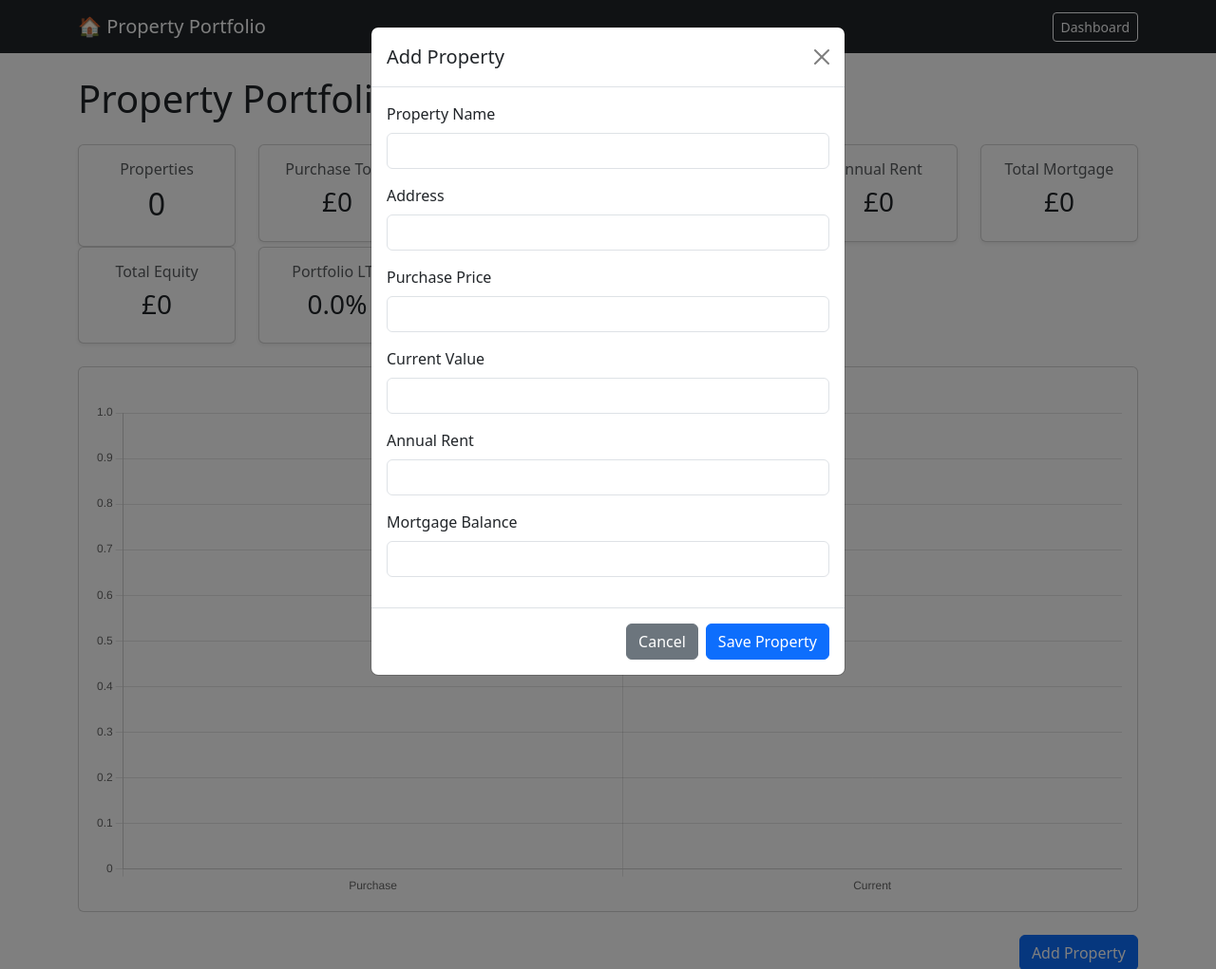
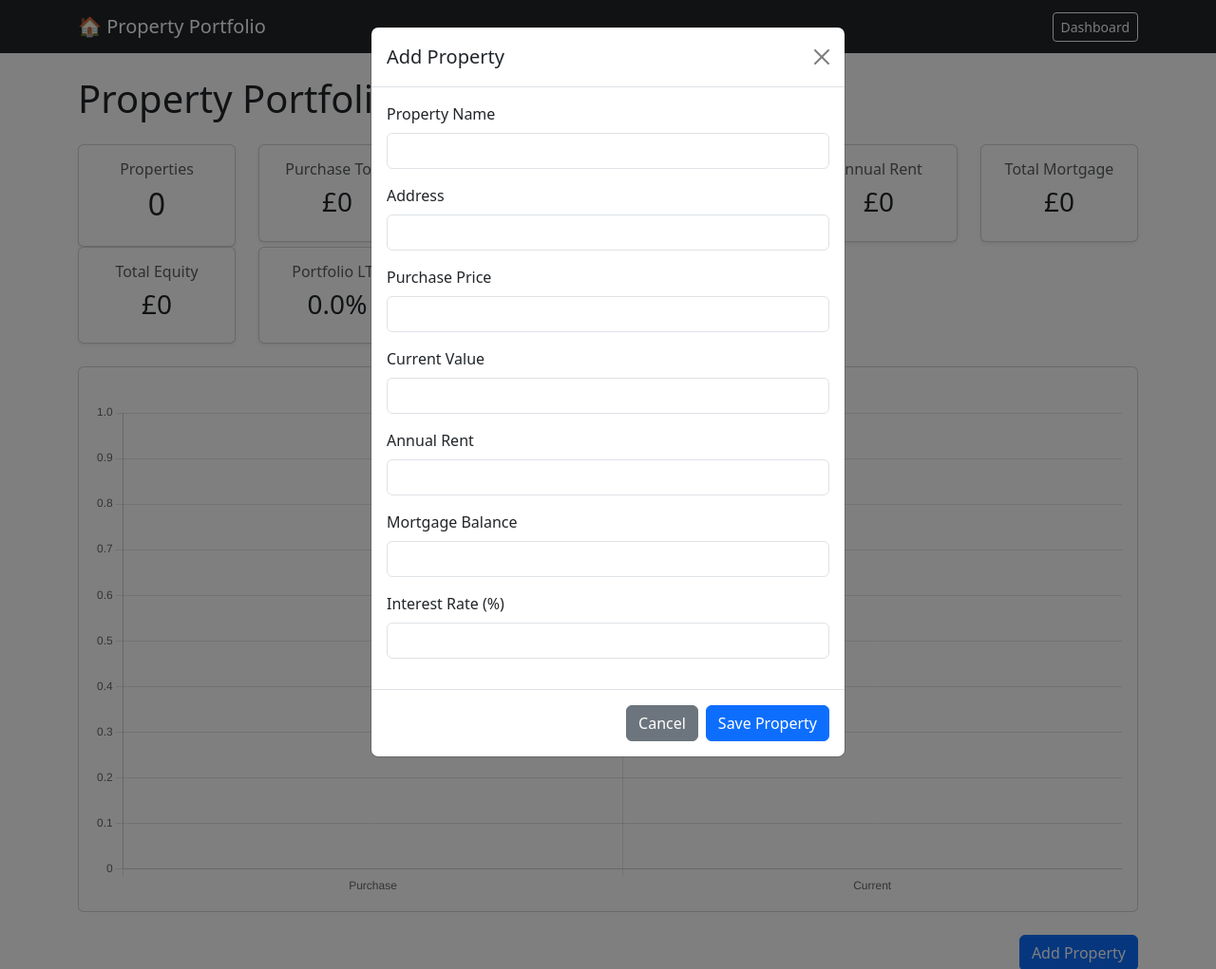
Before and after one commit to JerryRyan747/property-manager, a Flask app: page / in a window 1280 px wide, after a click on "Add Property". Shown: the whole page at 95% size. Run offline with Flask 3, Linux system fonts and the light colour scheme; data that the repository does not hold is empty.

Commit message:
Add interest rate tracking

```diff
--- a/app/models/property.py
+++ b/app/models/property.py
@@ -11,6 +11,7 @@ class Property(db.Model):
     current_value = db.Column(db.Float)
     annual_rent = db.Column(db.Float)
     mortgage_balance = db.Column(db.Float)
+    interest_rate = db.Column(db.Float)
 
     created_at = db.Column(db.DateTime, server_default=db.func.now())
 
--- a/app/routes/main.py
+++ b/app/routes/main.py
@@ -65,6 +65,7 @@ def add_property():
     current_value = request.form.get("current_value")
     annual_rent = request.form.get("annual_rent")
     mortgage_balance = request.form.get("mortgage_balance")
+    interest_rate = request.form.get("interest_rate")
 
     property = Property(
 
@@ -78,7 +79,10 @@ def add_property():
 
         annual_rent=float(annual_rent) if annual_rent else None,
 
-        mortgage_balance=float(mortgage_balance) if mortgage_balance else None
+        mortgage_balance=float(mortgage_balance) if mortgage_balance else None,
+
+        interest_rate=float(interest_rate) if interest_rate else None
+
     )
 
     db.session.add(property)
@@ -113,12 +117,12 @@ def edit_property(property_id):
         current_value = request.form.get("current_value")
         annual_rent = request.form.get("annual_rent")
         mortgage_balance = request.form.get("mortgage_balance")
+        interest_rate = request.form.get("interest_rate")
 
         property.current_value = float(current_value) if current_value else None
         property.annual_rent = float(annual_rent) if annual_rent else None
         property.mortgage_balance = float(mortgage_balance) if mortgage_balance else None
-
-
+        property.interest_rate = float(interest_rate) if interest_rate else None
 
 
         db.session.commit()
--- a/app/templates/home.html
+++ b/app/templates/home.html
@@ -194,6 +194,14 @@ Dashboard
                             step="0.01"
                             class="form-control"
                             name="mortgage_balance">
+                    </div>
+
+                    <div class="mb-3">
+                        <label class="form-label">Interest Rate (%)</label>
+                        <input type="number"
+                            step="0.01"
+                            class="form-control"
+                            name="interest_rate">
                     </div>
 
                 </div>
```
Also changed, not shown: app/templates/edit_property.html (+12 -0 lines), migrations/versions/421148315fca_add_interest_rate_field.py (added, +32 -0 lines).
